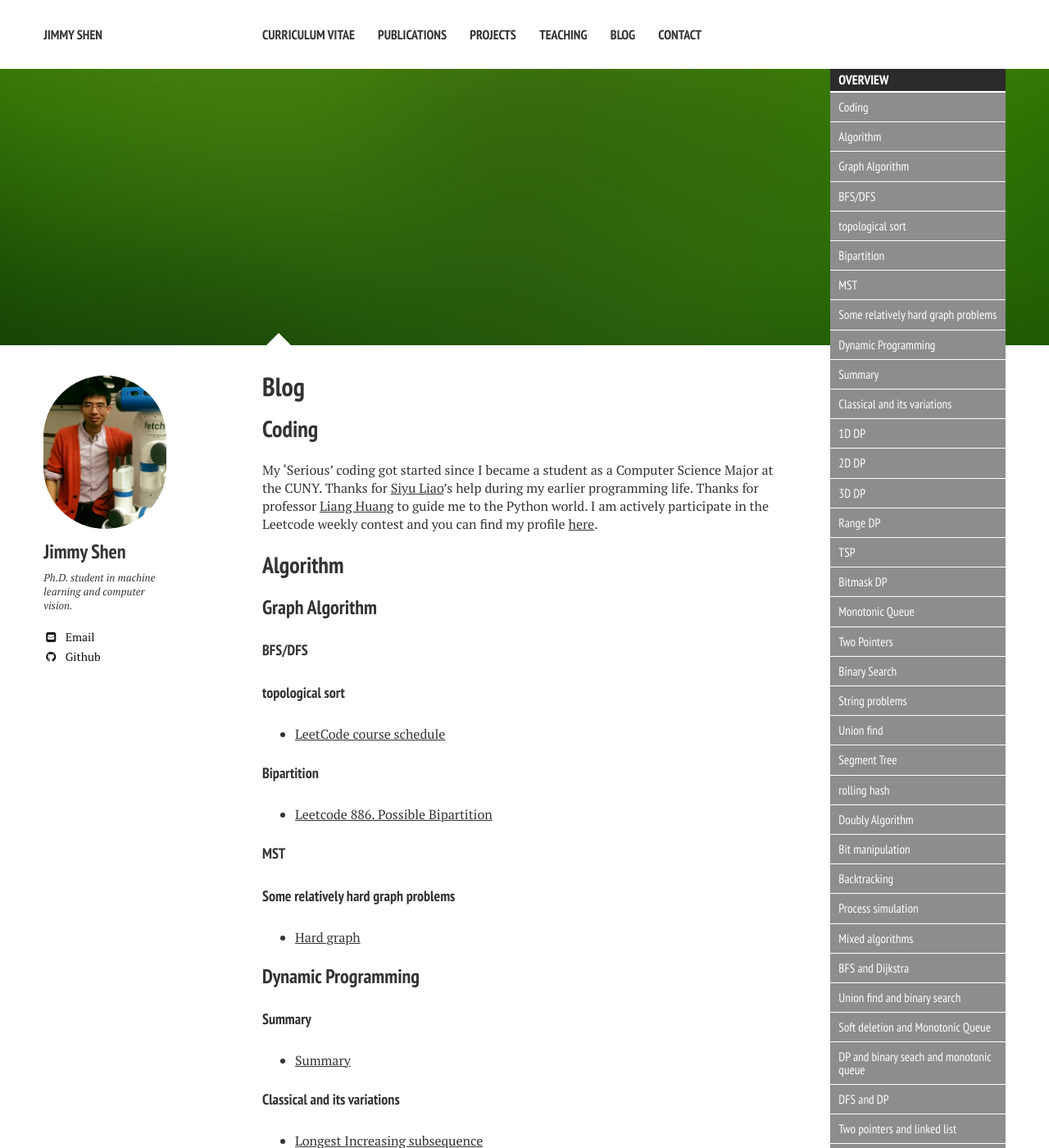
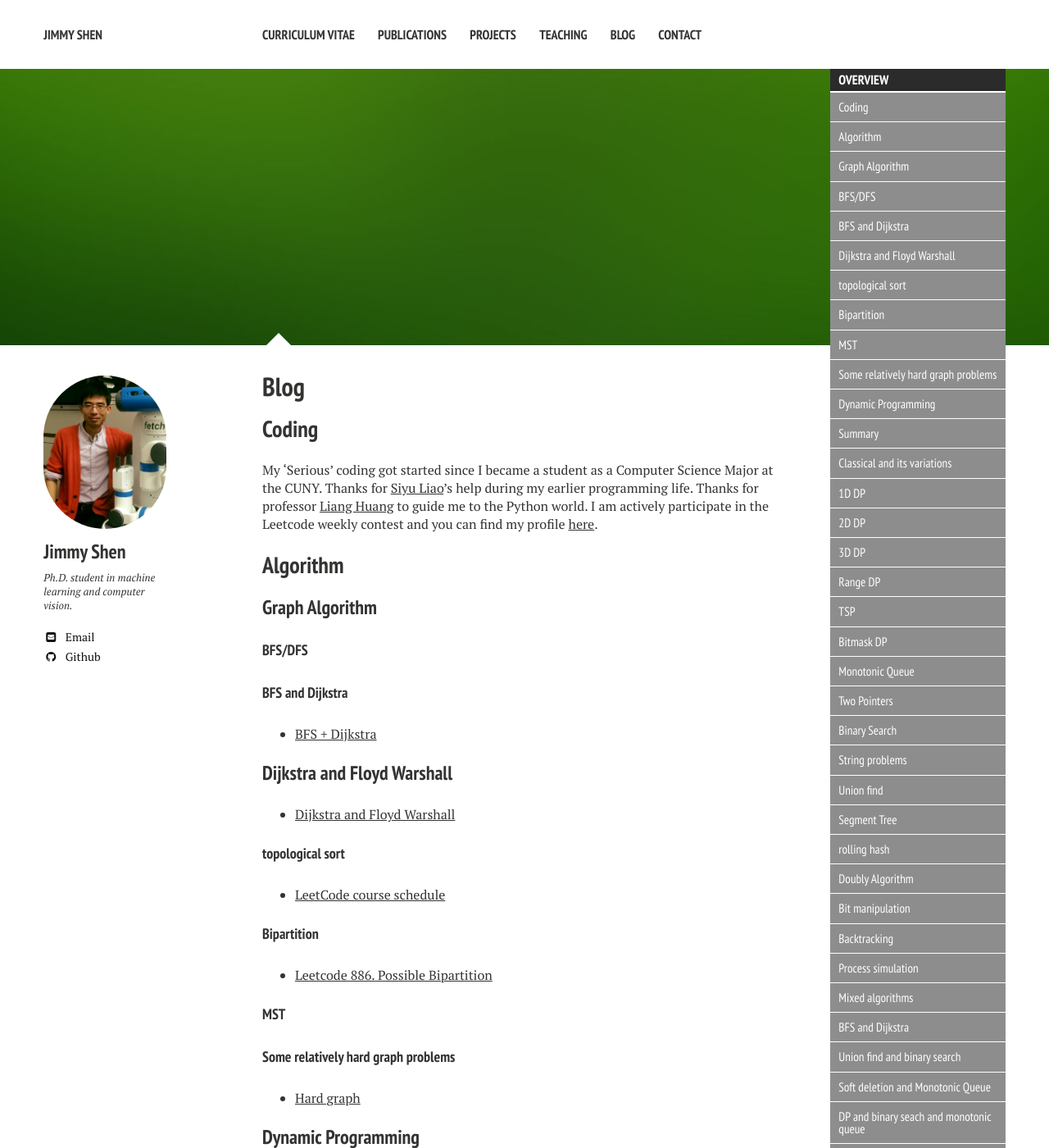
Before and after one commit to xiaokeshen/xiaokeshen.github.io, a Jekyll site: the page built from blog/index.md, in a window 1280 px wide and 1400 px high. Shown: the whole window at 82% size. Built offline with Jekyll 4.4.1, drawn with Linux system fonts in a browser that asks for light colours; nearby versions of some CDN libraries.

Commit message:
add some article

```diff
--- a/blog/index.md
+++ b/blog/index.md
@@ -26,6 +26,13 @@ My 'Serious' coding got started since I became a student as a Computer Science M
 
 #### BFS/DFS
 
+
+
+#### BFS and Dijkstra
+- [BFS + Dijkstra](https://medium.com/@jim.morris.shen/bfs-dijkstra-c46de5cb1f0b?source=friends_link&sk=f9cc2b3f457dc7f8731d99d5881994db)
+
+### Dijkstra and Floyd Warshall
+- [Dijkstra and Floyd Warshall](https://medium.com/analytics-vidhya/dijkstra-and-floyd-warshall-floyd-war-1937d8ac95f0?source=friends_link&sk=a23a0697455d881fe98f5f7aab3214ef)
 
 #### topological sort
 - [LeetCode course schedule](coding/graph/topological_sort/topological_sort.md)
```
